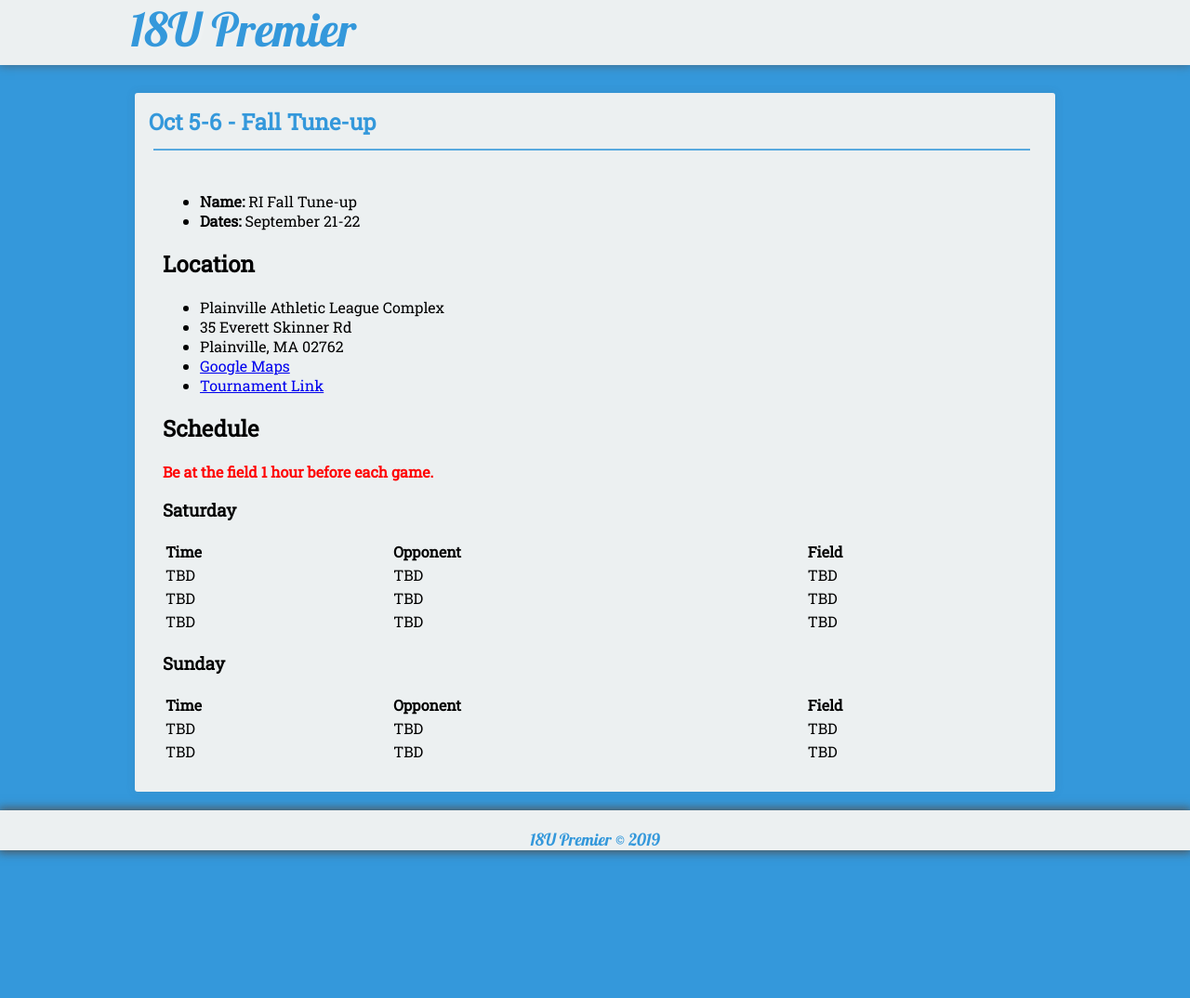
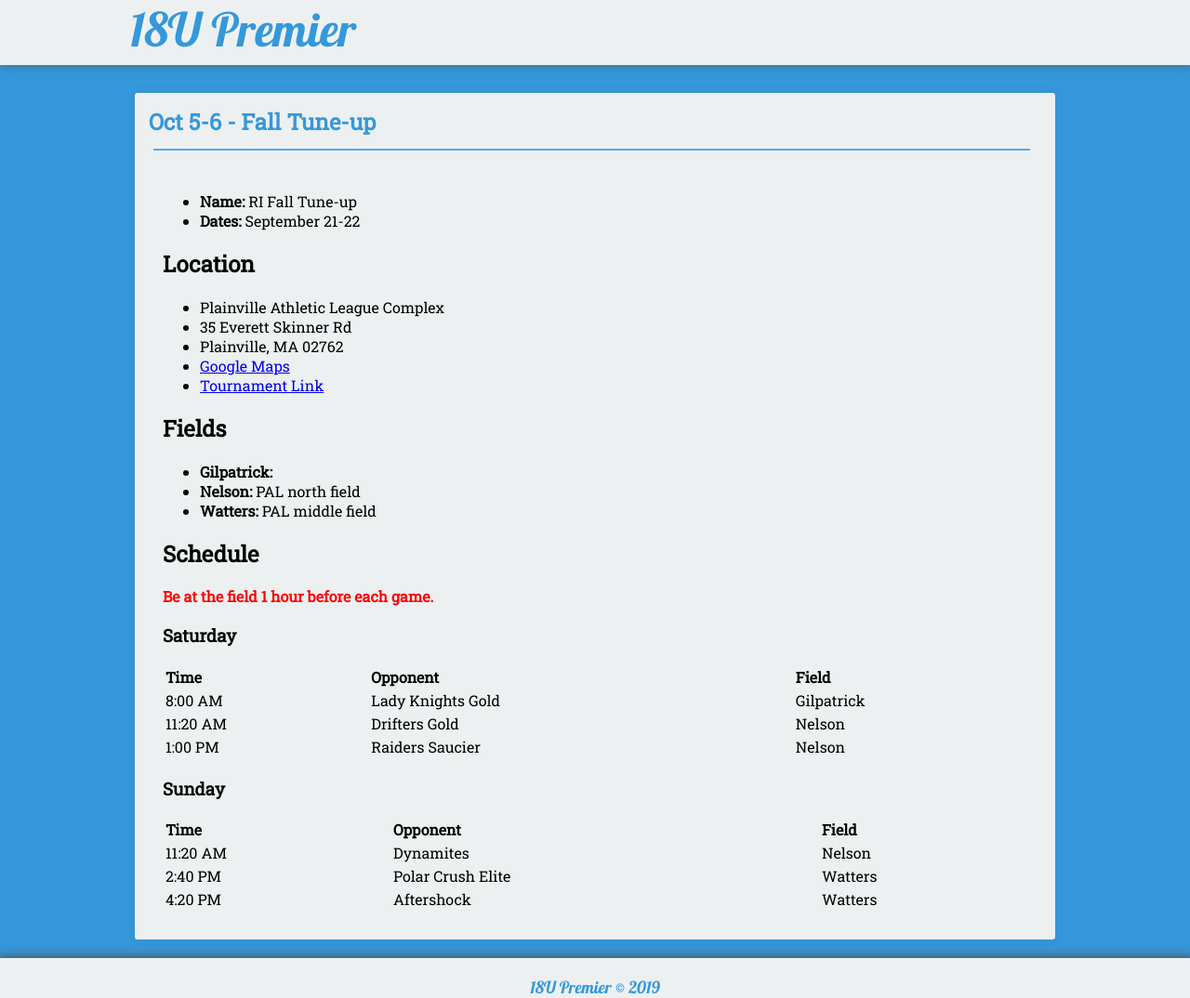
Before and after one commit to seanmerrow/ecf, a Jekyll site: the page built from _posts/2019-08-10-Jun-1-States.md, in a window 1280 px wide. Shown: the whole page at 93% size. Built offline with Jekyll 4.4.1, drawn with Linux system fonts in a browser that asks for light colours; nearby versions of some CDN libraries.

Commit message:
Update 2019-08-10-Jun-1-States.md

```diff
--- a/_posts/2019-08-10-Jun-1-States.md
+++ b/_posts/2019-08-10-Jun-1-States.md
@@ -18,6 +18,11 @@ category:
 * [Google Maps](https://goo.gl/maps/wzoKXBdTAmmHkfTEA)
 * [Tournament Link](https://www.rhodeislandthunderfalltuneup.com/tune-up.cfm)
 
+## Fields
+ * **Gilpatrick:**
+ * **Nelson:** PAL north field
+ * **Watters:** PAL middle field
+
 ## Schedule
 **<span style="color:red">Be at the field 1 hour before each game.</span>**
 
@@ -25,13 +30,14 @@ category:
 
 | Time | Opponent | Field |
 |:---      |:---   |:---  |
-| TBD      | TBD   |TBD   |
-| TBD      | TBD   |TBD   |
-| TBD      | TBD   |TBD   |
+| 8:00 AM  | Lady Knights Gold    |Gilpatrick   |
+| 11:20 AM | Drifters Gold   |Nelson       |
+| 1:00 PM  | Raiders Saucier |Nelson       |
 
 ### Sunday
 
 | Time | Opponent | Field |
 |:---      |:---   |:---  |
-| TBD      | TBD   |TBD   |
-| TBD      | TBD   |TBD   |
+| 11:20 AM   | Dynamites           |Nelson    |
+| 2:40 PM    | Polar Crush Elite   |Watters   |
+| 4:20 PM    | Aftershock          |Watters   |
```
